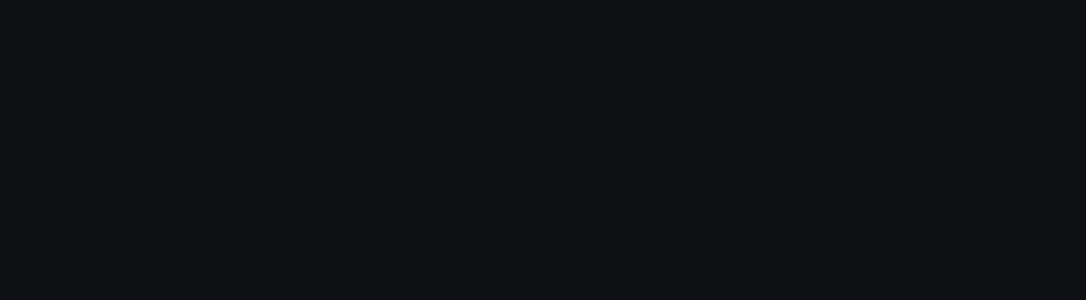
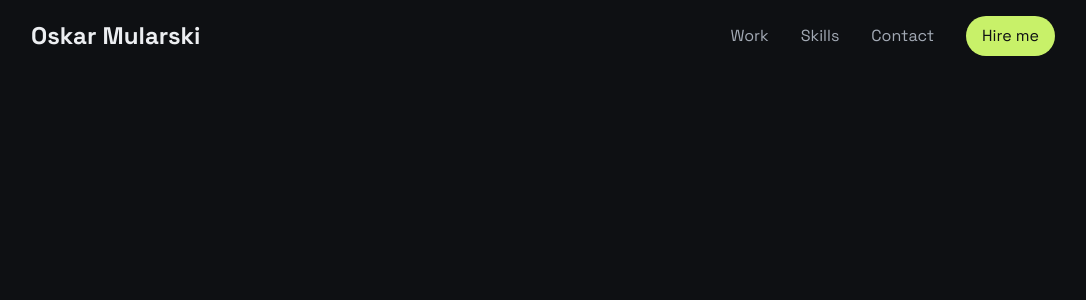
Before and after one commit to OskarMularski98/om-portfolio, a Next.js app: page / in a window 1280 px wide. Shown: the top 300 px of the page, without its empty margins (97-1183 px from the left). Built offline with nearby package versions, Linux system fonts and the light colour scheme.

Commit message:
Create-navbar-component (#2)

```diff
--- a/app/layout.tsx
+++ b/app/layout.tsx
@@ -8,7 +8,9 @@ const spaceGrotesk = Space_Grotesk({
 export default function RootLayout({ children }: LayoutProps<"/">) {
   return (
     <html lang="en" className={`${spaceGrotesk.className} h-full`}>
-      <body className="min-h-full flex flex-col bg-bg-primary">{children}</body>
+      <body className="min-h-full flex flex-col bg-bg-primary text-primary px-32">
+        {children}
+      </body>
     </html>
   );
 }
--- a/app/page.tsx
+++ b/app/page.tsx
@@ -1,7 +1,11 @@
+import Navbar from "@/components/Navbar";
+
 export default function Home() {
   return (
-    <div className="flex flex-col flex-1 items-center justify-center">
-      <main className="flex flex-1 w-full max-w-3xl flex-col items-center justify-between py-32 px-16 sm:items-start"></main>
+    <div className="">
+      <main className="">
+        <Navbar name="Oskar Mularski" />
+      </main>
     </div>
   );
 }
--- /dev/null
+++ b/components/Navbar.tsx
@@ -0,0 +1,25 @@
+interface NavbarProps {
+  name: string;
+  onClick?: () => void;
+}
+
+const Navbar = ({ name, onClick }: NavbarProps) => {
+  return (
+    <div className="flex justify-between items-center py-4 px-32 fixed top-0 left-0 right-0 bg-bg-primary z-50 ">
+      <h3 className="font-bold text-2xl">{name}</h3>{" "}
+      <div className="flex gap-8 items-center">
+        <span className="text-muted-text">Work</span>
+        <span className="text-muted-text">Skills</span>
+        <span className="text-muted-text">Contact</span>
+        <button
+          onClick={onClick}
+          className="bg-secondary text-bg-primary px-4 py-2 rounded-full"
+        >
+          Hire me
+        </button>
+      </div>
+    </div>
+  );
+};
+
+export default Navbar;
```
